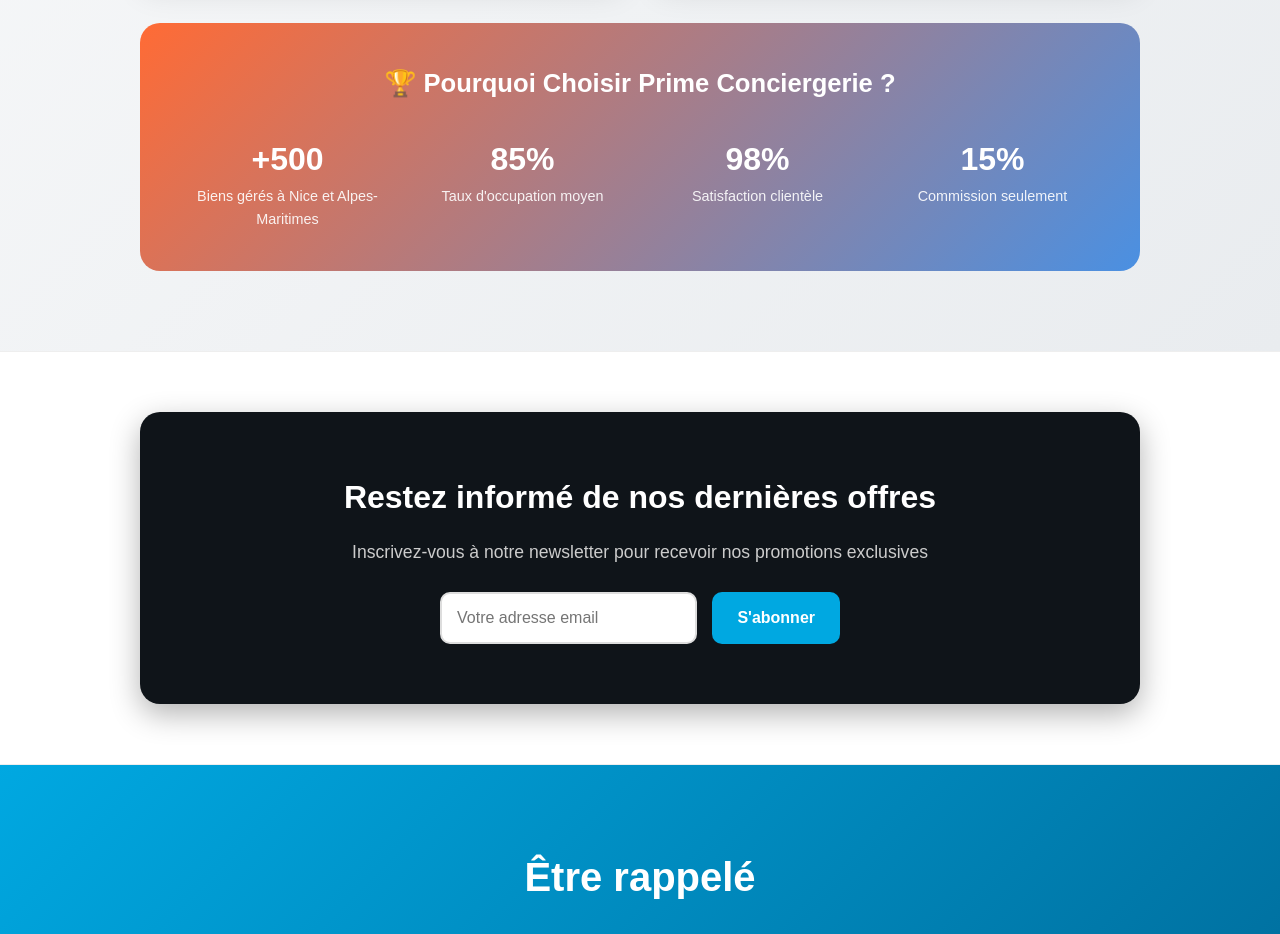
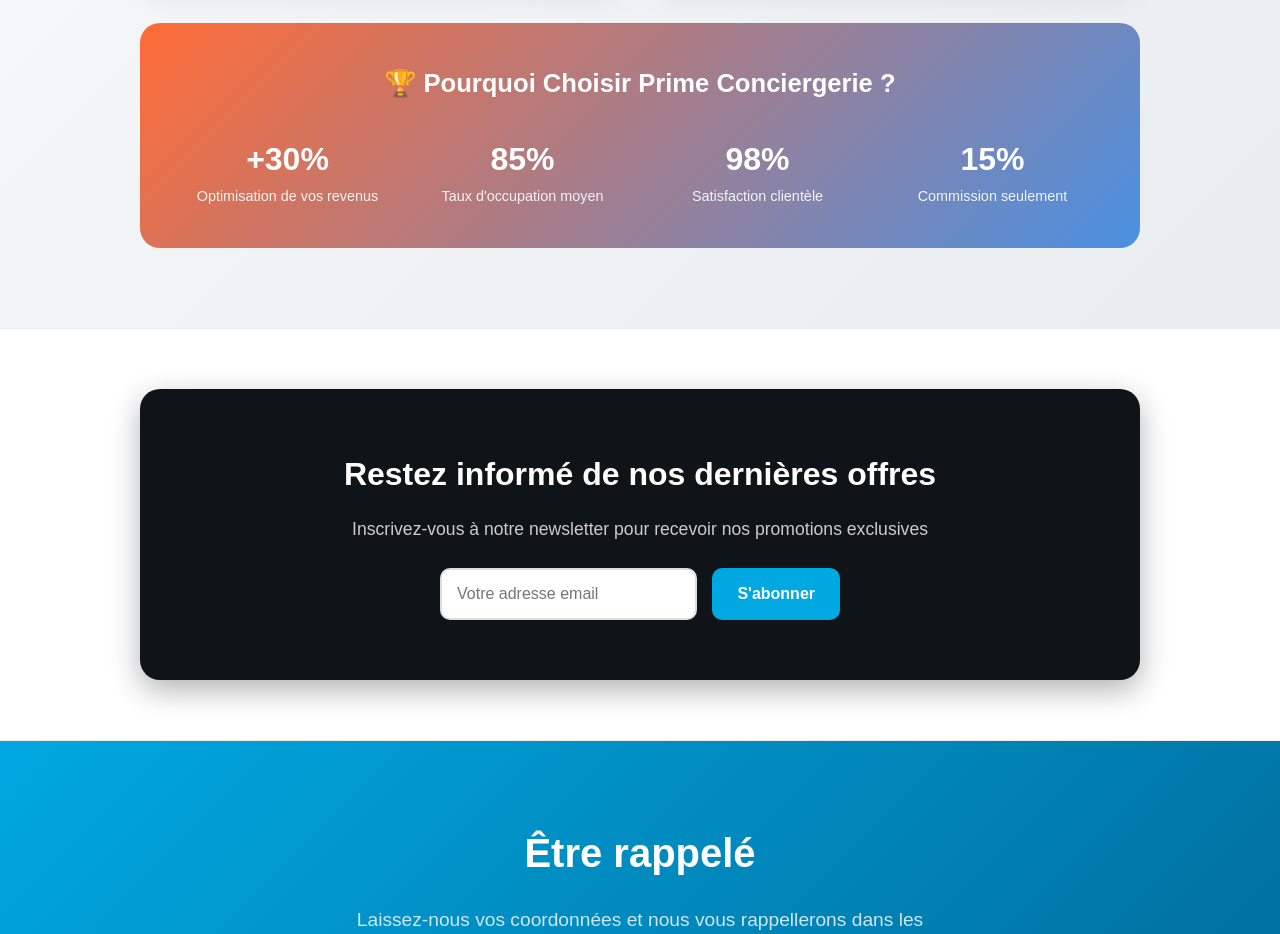
Before and after one commit to conciergerieprime/conciergerieprime.github.io, a plain HTML site: page index.html in a window 1280 px wide. Shown: the part 3220-4154 px from the top of the page. Drawn offline with Linux system fonts and the light colour scheme; a web font is replaced by a local one.

Commit message:
deploiement

```diff
--- a/index.html
+++ b/index.html
@@ -1758,8 +1758,8 @@
 						<h3 style="font-size: 1.6rem; font-weight: 700; margin-bottom: 20px;">🏆 Pourquoi Choisir Prime Conciergerie ?</h3>
 						<div style="display: grid; grid-template-columns: repeat(auto-fit, minmax(200px, 1fr)); gap: 20px; margin-top: 30px;">
 							<div itemscope itemtype="https://schema.org/Statistic">
-								<div style="font-size: 2rem; font-weight: 800;" itemprop="value">+500</div>
-								<div style="font-size: 0.9rem; opacity: 0.9;" itemprop="name">Biens gérés à Nice et Alpes-Maritimes</div>
+								<div style="font-size: 2rem; font-weight: 800;" itemprop="value">+30%</div>
+								<div style="font-size: 0.9rem; opacity: 0.9;" itemprop="name">Optimisation de vos revenus</div>
 							</div>
 							<div itemscope itemtype="https://schema.org/Statistic">
 								<div style="font-size: 2rem; font-weight: 800;" itemprop="value">85%</div>
@@ -2130,7 +2130,7 @@
 					"name": "Pourquoi choisir Conciergerie Prime plutôt qu'un concurrent ?",
 					"acceptedAnswer": {
 						"@type": "Answer",
-						"text": "Conciergerie Prime se distingue par : commission la plus compétitive (15% seulement vs 20-25% concurrents), 98% satisfaction client, +500 biens gérés Alpes-Maritimes, équipe locale Nice, disponibilité 7h00-01h00, support multilingue, technologie moderne, spécialistes Côte d'Azur depuis 2020."
+						"text": "Conciergerie Prime se distingue par : commission la plus compétitive (15% seulement vs 20-25% concurrents), 98% satisfaction client, Plusieurs biens gérésNice etAlpes-Maritimes, équipe locale Nice, disponibilité 7h00-01h00, support multilingue, technologie moderne, spécialistes Côte d'Azur depuis 2020."
 					}
 				}
 			]
```
